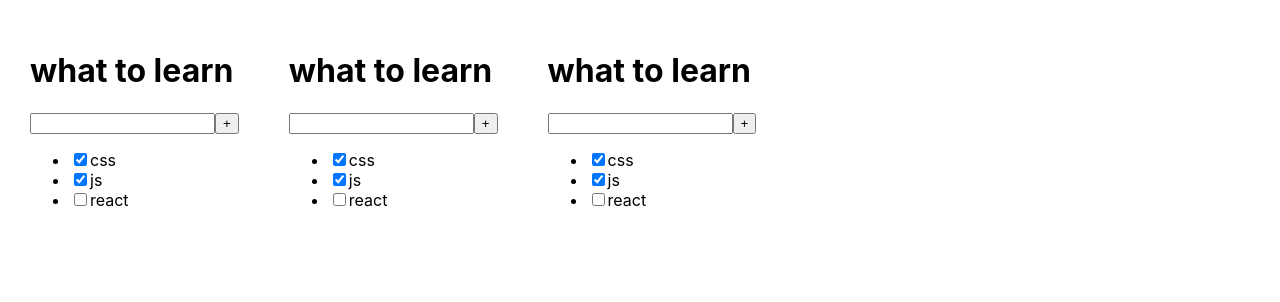
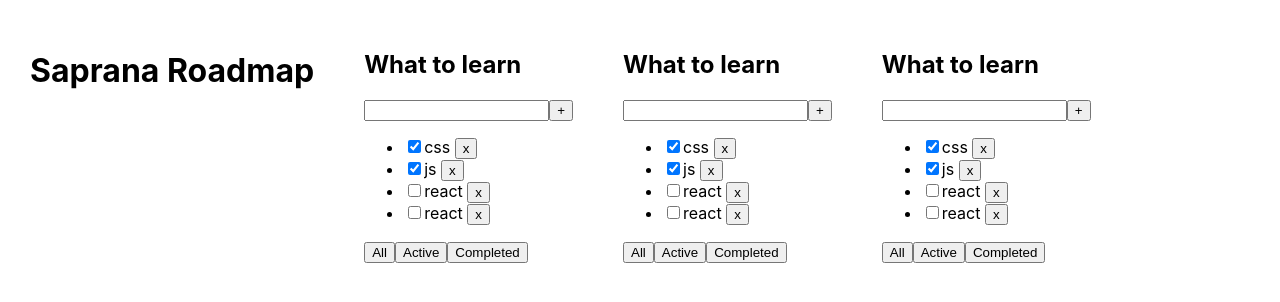
Before and after one commit to PaulZhemanov/saprana-roadmap, a React (Create React App) app: page / in a window 1280 px wide. Shown: the top 302 px of the page. Built offline with nearby package versions, Linux system fonts and the light colour scheme.

Commit message:
usestate added

```diff
--- a/src/App.tsx
+++ b/src/App.tsx
@@ -1,29 +1,77 @@
-import React from "react";
+import React, { useState } from "react";
 import logo from "./logo.svg";
 import "./App.css";
+import { TodoList, TaskType } from "./TodoList";
+
+export type FilterValuesTypes = "all" | "completed" | "active"
+
 
 function App() {
+  let [tasks, setTasks] = useState<Array<TaskType>>([
+    { id: 1, title: "css", isDone: true },
+    { id: 2, title: "js", isDone: true },
+    { id: 3, title: "react", isDone: false },
+    { id: 4, title: "react", isDone: false },
+  ]); // деструктуризация массива
+
+  let [filter, setFilter] = useState<FilterValuesTypes>("all");
+
+  function removeTask(id: number) {
+    let filteredTasks = tasks.filter((t) => t.id !== id);
+    setTasks(filteredTasks);
+  }
+  function changeFilter(value: FilterValuesTypes) {
+    setFilter(value);
+  }
+
+  let tasksForTodoList = tasks;
+  if (filter === "completed") {
+    tasksForTodoList = tasks.filter((t) => t.isDone === true);
+  }
+  if (filter === "active") {
+    tasksForTodoList = tasks.filter((t) => t.isDone === false);
+  }
+
   return (
     <div className="App">
-      <TodoList />
-      <TodoList />
-      <TodoList />
+      <div>
+        {" "}
+        <h1>Saprana Roadmap </h1>
+      </div>
+      <TodoList
+        title="What to learn"
+        tasks={tasksForTodoList}
+        removeTask={removeTask}
+        changeFilter={changeFilter}
+      />
+      <TodoList
+        title="What to learn"
+        tasks={tasksForTodoList}
+        removeTask={removeTask}
+        changeFilter={changeFilter}
+      />
+      <TodoList
+        title="What to learn"
+        tasks={tasksForTodoList}
+        removeTask={removeTask}
+        changeFilter={changeFilter}
+      />
     </div>
   );
 }
 
-function TodoList() {
+export function Counter() {
+  let arr = useState(5);
+  let data = arr[0];
+  let setData = arr[1];
+
   return (
-    <div>
-      <h1>what to learn</h1>
-
-      <input />
-      <button>+</button>
-      <ul>
-        <li><input type="checkbox" checked={true}/><span>css</span></li>
-        <li><input type="checkbox" checked={true}/><span>js</span></li>
-        <li><input type="checkbox" checked={false}/><span>react</span></li>
-      </ul>
+    <div
+      onClick={() => {
+        setData(data + 1);
+      }}
+    >
+      {data}
     </div>
   );
 }
--- /dev/null
+++ b/src/TodoList.tsx
@@ -0,0 +1,50 @@
+import React from "react";
+import { FilterValuesTypes } from './App'
+
+export type TaskType = {
+  id: number;
+  title: string;
+  isDone: boolean;
+};
+
+type PropsType = {
+  title: string;
+  tasks: Array<TaskType>; // or TaskType[]
+  removeTask: (id: number) => void
+  changeFilter: (value: FilterValuesTypes) => void
+};
+
+export function TodoList(props: PropsType) {
+  return (
+    <div>
+
+      <h2>{props.title}</h2>
+
+      <input />
+      <button>+</button>
+      <ul>
+        {props.tasks.map((t) => {
+          return (
+            <li>
+              <input type="checkbox" checked={t.isDone} />
+              <span>{t.title}</span>{" "}
+              <button
+                onClick={() => {
+                  props.removeTask(t.id);
+                }}
+              >
+                x
+              </button>
+            </li>
+          );
+        })}
+      </ul>
+      <div>
+        <button onClick={()=> {props.changeFilter("all")}}>All</button>
+        <button onClick={()=> {props.changeFilter("active")}}>Active</button>
+        <button onClick={()=> {props.changeFilter("completed")}}>Completed</button>
+
+      </div>
+    </div>
+  );
+}
--- a/src/index.tsx
+++ b/src/index.tsx
@@ -1,8 +1,9 @@
 import React from 'react';
 import ReactDOM from 'react-dom/client';
 import './index.css';
-import App from './App';
+import App, { Counter} from './App';
 import reportWebVitals from './reportWebVitals';
+
 const root = ReactDOM.createRoot(
   document.getElementById('root') as HTMLElement
 );
```
